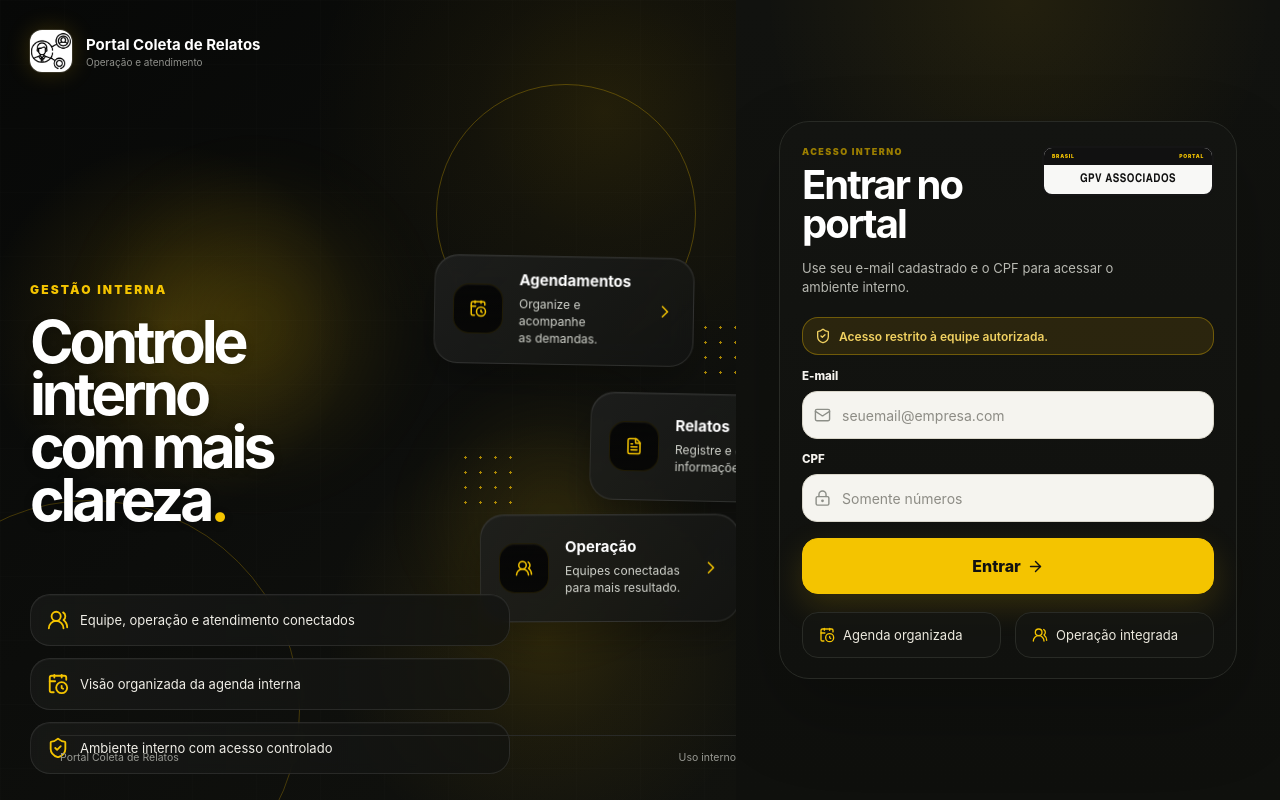
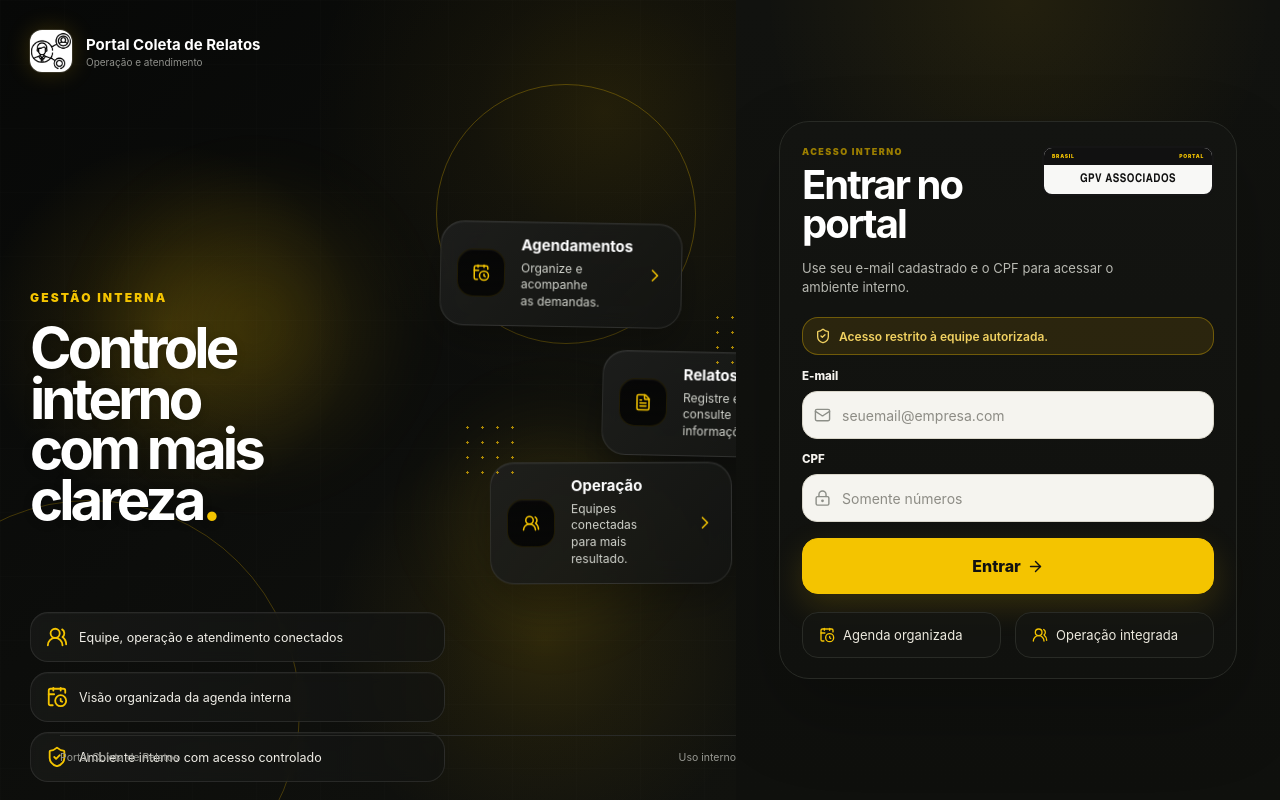
Before and after one commit to pedrohenriquefsdev-never-give-up/Coleta-de-Relatos-Agendamento, a Next.js app: page /login in a window 1280 px wide. Built offline with nearby package versions, Linux system fonts and the light colour scheme; no server answers.

Commit message:
Add files via upload

```diff
--- a/app/globals.css
+++ b/app/globals.css
@@ -1138,3 +1138,94 @@
   .v18-microcard{width:100%!important;min-height:auto!important}
   .v18-feature-stack{width:100%!important;max-width:none!important;bottom:auto!important}
 }
+
+/* V1.16 stronger spacing fix for 100% Chrome viewport */
+.v18-feature-stack{
+  width:440px!important;
+  max-width:440px!important;
+  bottom:24px!important;
+  gap:12px!important;
+}
+.v18-feature-stack>div{
+  padding:14px 16px!important;
+  border-radius:18px!important;
+}
+.v18-feature-stack>div span{
+  font-size:13px!important;
+}
+
+.v18-microcards{
+  min-height:360px!important;
+}
+.v18-microcard{
+  width:265px!important;
+  min-height:108px!important;
+  padding:16px 18px!important;
+}
+.v18-microcard.card-a{
+  top:-42px!important;
+  left:72px!important;
+}
+.v18-microcard.card-b{
+  top:96px!important;
+  left:254px!important;
+}
+.v18-microcard.card-c{
+  top:224px!important;
+  left:124px!important;
+}
+.cluster-a{top:48px!important;left:370px!important}
+.cluster-b{top:176px!important;left:92px!important}
+.cluster-c{top:258px!important;left:430px!important}
+
+@media(max-height:820px) and (min-width:981px){
+  .v18-hero-grid{
+    margin-top:46px!important;
+    gap:28px!important;
+  }
+  .v18-copy-block h1{
+    font-size:clamp(52px,4.4vw,64px)!important;
+    max-width:460px!important;
+  }
+  .v18-feature-stack{
+    width:415px!important;
+    max-width:415px!important;
+    bottom:18px!important;
+    gap:10px!important;
+  }
+  .v18-feature-stack>div{
+    padding:13px 15px!important;
+  }
+  .v18-feature-stack>div span{
+    font-size:12.5px!important;
+  }
+  .v18-microcards{
+    min-height:325px!important;
+  }
+  .v18-microcard{
+    width:242px!important;
+    min-height:100px!important;
+    padding:15px 16px!important;
+  }
+  .v18-microcard strong{font-size:15px!important}
+  .v18-microcard small{font-size:12px!important;line-height:1.4!important}
+  .v18-microcard .micro-icon{
+    width:48px!important;
+    height:48px!important;
+  }
+  .v18-microcard.card-a{
+    top:-48px!important;
+    left:62px!important;
+  }
+  .v18-microcard.card-b{
+    top:82px!important;
+    left:224px!important;
+  }
+  .v18-microcard.card-c{
+    top:192px!important;
+    left:112px!important;
+  }
+  .cluster-a{top:40px!important;left:332px!important}
+  .cluster-b{top:150px!important;left:82px!important}
+  .cluster-c{top:226px!important;left:388px!important}
+}
--- a/package.json
+++ b/package.json
@@ -1,6 +1,6 @@
 {
   "name": "portal-coleta-relatos",
-  "version": "1.15.0",
+  "version": "1.16.0",
   "private": true,
   "scripts": {
     "dev": "next dev",
```
